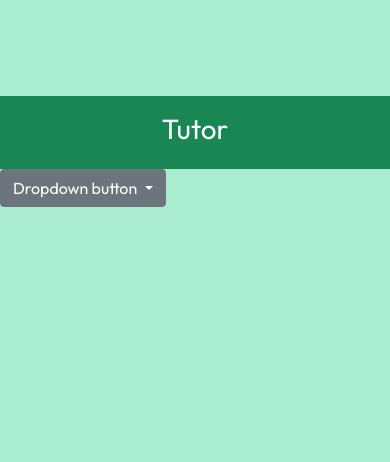
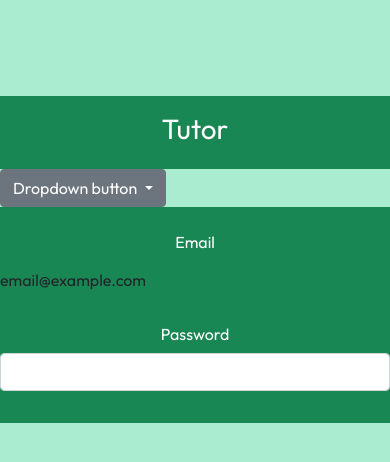
Before and after one commit to adev-exe/teacherPet, a Flask app: page /tutor.html in a window 390 px wide. Shown: the part 94-556 px from the top of the page. Run offline with Flask 2, Linux system fonts and the light colour scheme.

Commit message:
dropdown

```diff
--- a/website/templates/tutor.html
+++ b/website/templates/tutor.html
@@ -19,7 +19,6 @@
 
     <div class="col-sm-6 mx-auto text-center py-5">
         <!-- <h1>Tutor Now</h1> -->
-
     </div>
 
     <div class="col-lg-12 mx-auto text-center py-3 bg-success text-white">
@@ -27,16 +26,32 @@
     </div>
 
     <div class="dropdown">
-        <button class="btn btn-secondary dropdown-toggle" type="button" id="dropdownMenuButton" data-toggle="dropdown" aria-haspopup="true" aria-expanded="false">
-          Dropdown button
+        <button class="btn btn-secondary dropdown-toggle" type="button" id="dropdownMenuButton" data-toggle="dropdown"
+            aria-haspopup="true" aria-expanded="false">
+            Dropdown button
         </button>
         <div class="dropdown-menu" aria-labelledby="dropdownMenuButton">
-          <a class="dropdown-item" href="#">Action</a>
-          <a class="dropdown-item" href="#">Another action</a>
-          <a class="dropdown-item" href="#">Something else here</a>
+            <a class="dropdown-item" href="#">Action</a>
+            <a class="dropdown-item" href="#">Another action</a>
+            <a class="dropdown-item" href="#">Something else here</a>
         </div>
-      </div>
+    </div>
 
+    <div class="col-lg-12 mx-auto text-center py-3 bg-success text-white">
+
+        <div class="mb-3 row">
+            <label for="staticEmail" class="col-sm-2 col-form-label">Email</label>
+            <div class="col-sm-10">
+                <input type="text" readonly class="form-control-plaintext" id="staticEmail" value="email@example.com">
+            </div>
+        </div>
+        <div class="mb-3 row">
+            <label for="inputPassword" class="col-sm-2 col-form-label">Password</label>
+            <div class="col-sm-10">
+                <input type="password" class="form-control" id="inputPassword">
+            </div>
+        </div>
+    </div>
 
 
 </body>
```
